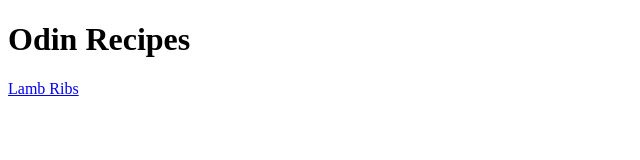
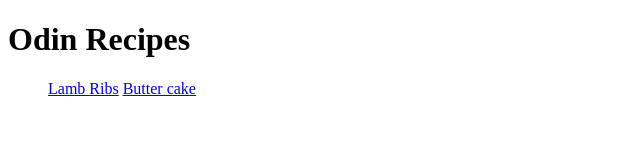
Before and after one commit to CCutedd/odin-recipe, a plain HTML site: page index.html in a window 1280 px wide. Shown: the whole page, without its empty margins (0-640 px from the left). Drawn offline with Linux system fonts and the light colour scheme.

Commit message:
add butter cake recipe link

```diff
--- a/index.html
+++ b/index.html
@@ -6,8 +6,11 @@
  </head>
  <body>
   <h1>Odin Recipes</h1>
-    <p1>
-        <a href="recipes/lamb_ribs.html" target="_blank" rel="noopener noreferrer">Lamb Ribs</a>
-    </p1>
+    <ul>
+      <ls><a href="recipes/lamb_ribs.html" target="_blank" rel="noopener noreferrer">Lamb Ribs</a></ls>
+      <ls><a href="recipes/buttercake.html" target="_blank" rel="noopener noreferer">Butter cake</a></ls>
+
+    </ul>
+
    </body>
 </html>
```
